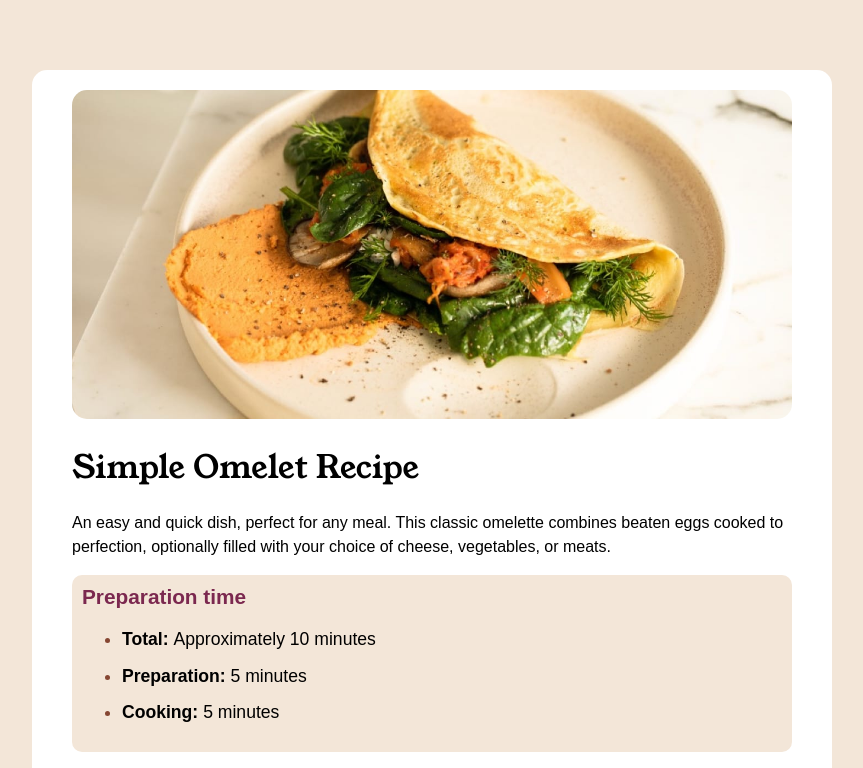
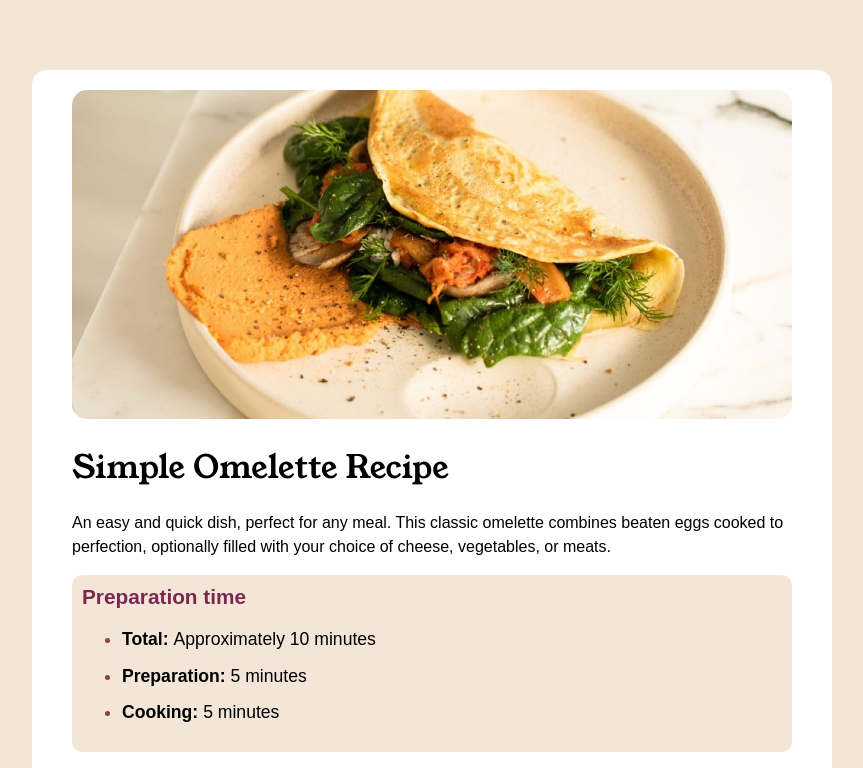
Before and after one commit to AliCamara20/Recipe-page, a plain HTML site: page index.html in a window 1280 px wide. Shown: the top 768 px of the page, without its empty margins (208-1071 px from the left). Drawn offline with Linux system fonts and the light colour scheme; a web font is replaced by a local one.

Commit message:
final commit 13/11/24

```diff
--- a/index.html
+++ b/index.html
@@ -15,7 +15,7 @@
     <div class="container">
       <div class="recipe">
         <img src="assets/images/image-omelette.jpeg" alt="" class="hero_img">
-        <h1 class="title">Simple Omelet Recipe</h1>
+        <h1 class="title">Simple Omelette Recipe</h1>
         <p class="intro">
           An easy and quick dish, perfect for any meal. This classic omelette combines beaten eggs cooked
           to perfection, optionally filled with your choice of cheese, vegetables, or meats.
--- a/style.css
+++ b/style.css
@@ -44,6 +44,9 @@ p{
     font-family: 'Outfit',sans-serif;
     line-height: 1.5;
 }
+
+
+
 
 .container{
     width: 80%;
```
